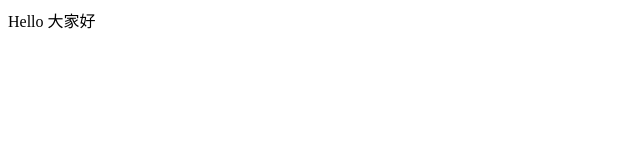
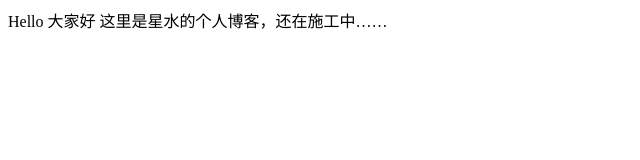
Before and after one commit to wintersheep12/wintersheep12.github.io, a plain HTML site: page index.html in a window 1280 px wide. Shown: the whole page, without its empty margins (0-640 px from the left). Drawn offline with Linux system fonts and the light colour scheme.

Commit message:
Update index.html

```diff
--- a/index.html
+++ b/index.html
@@ -1 +1 @@
-<p>Hello 大家好</p>
+<p>Hello 大家好 这里是星水的个人博客，还在施工中……</p>
```
